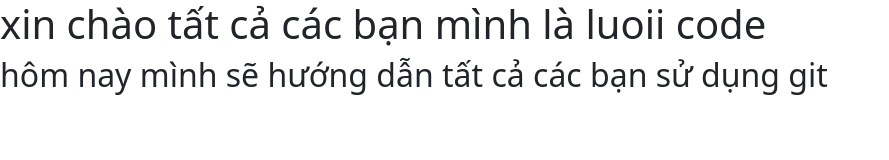
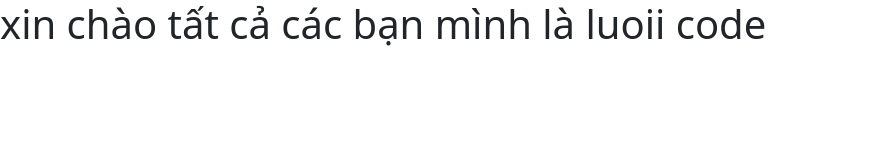
Before and after one commit to Benlaptrinh/demo1, a plain HTML site: page index.html in a window 1280 px wide. Shown: the whole page, without its empty margins (0-889 px from the left). Drawn offline with nearby package versions, Linux system fonts and the light colour scheme.

Commit message:
commit lần 3

```diff
--- a/css.css
+++ /dev/null
@@ -1,3 +0,0 @@
-*{
-    box-sizing: border-box;
-}
--- a/index.html
+++ b/index.html
@@ -14,7 +14,7 @@
 <body>
     <h1>xin chào tất cả các bạn mình là luoii code</h1>
 
-    <h2>hôm nay mình sẽ hướng dẫn tất cả các bạn sử dụng git</h2>
+
 </body>
 
 </html>
--- /dev/null
+++ b/js.js
@@ -0,0 +1 @@
+console.log("a");
```
